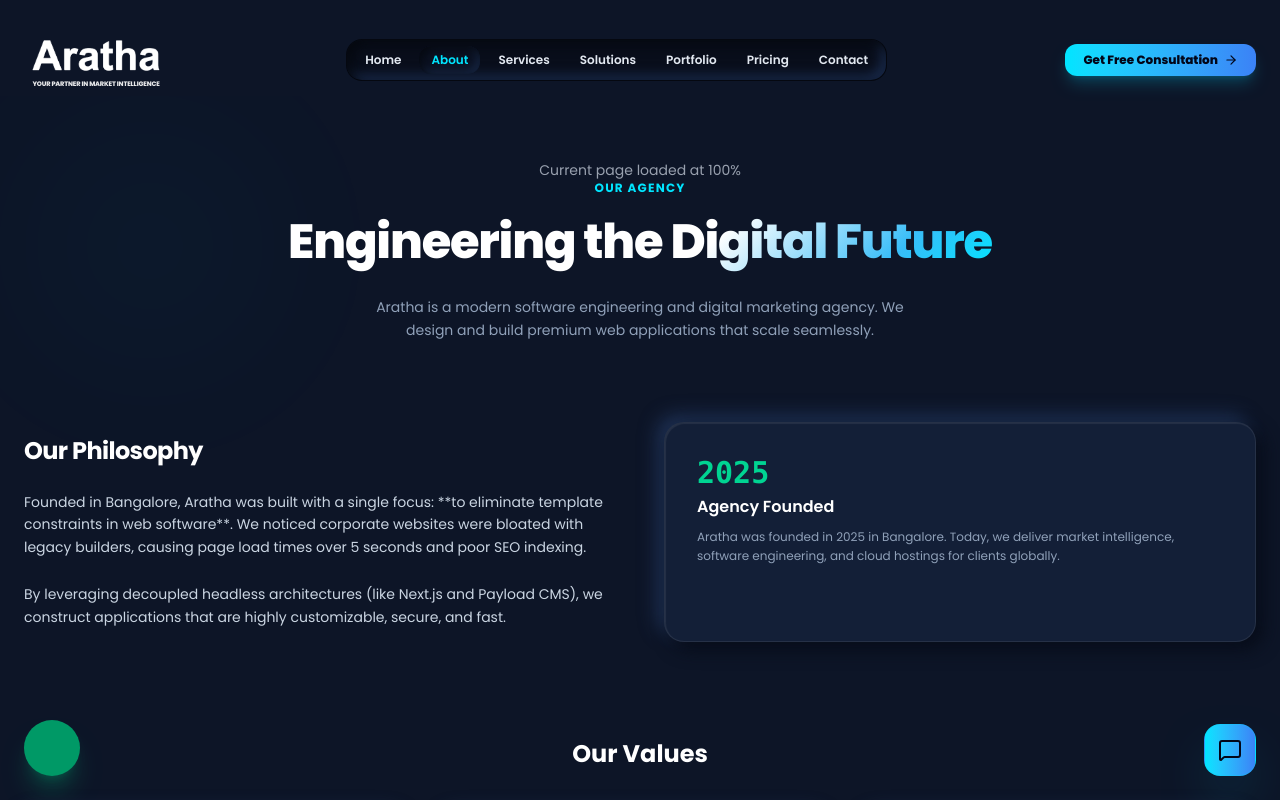
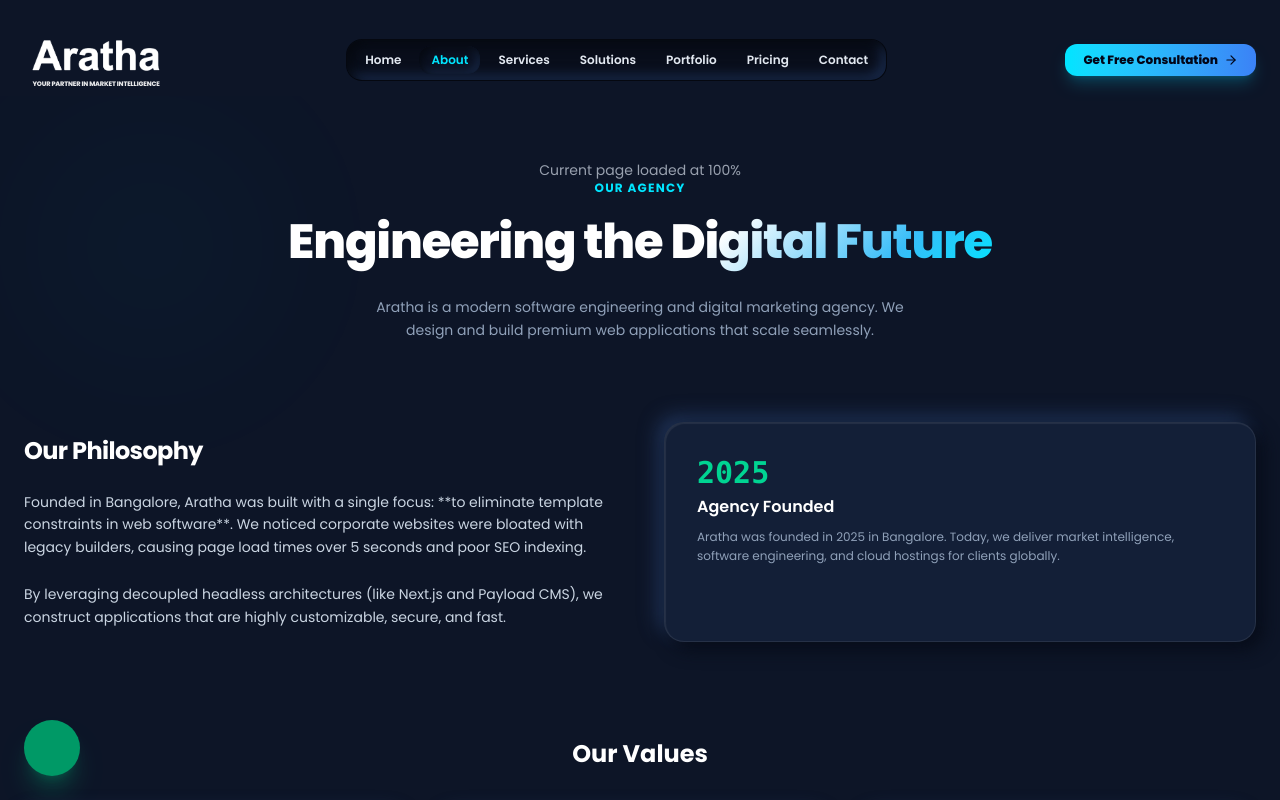
Before and after one commit to aratha-in/aratha_v2, a Next.js app: page /about in a window 1280 px wide. Shown: the top 800 px of the page. Built offline with nearby package versions, Linux system fonts and the light colour scheme.

Commit message:
Remove AI assistant modal and reposition WhatsApp button

```diff
--- a/frontend/app/layout.tsx
+++ b/frontend/app/layout.tsx
@@ -6,7 +6,7 @@ import Footer from "../components/footer/Footer";
 import WhatsAppFloat from "../components/sections/WhatsAppFloat";
 import "./globals.css";
 
-const AiAssistantModal = dynamic(() => import("../components/sections/AiAssistantModal"));
+
 
 const poppins = Poppins({
   variable: "--font-poppins",
@@ -209,7 +209,7 @@ export default function RootLayout({
         <main className="flex-1 pt-24">{children}</main>
         <Footer />
         <WhatsAppFloat />
-        <AiAssistantModal />
+
       </body>
     </html>
   );
--- a/src/app/(frontend)/layout.tsx
+++ b/src/app/(frontend)/layout.tsx
@@ -6,7 +6,7 @@ import Footer from "@/components/Footer";
 import WhatsAppFloat from "@/components/WhatsAppFloat";
 import "@/app/globals.css";
 
-const AiAssistantModal = dynamic(() => import("@/components/AiAssistantModal"));
+
 
 const poppins = Poppins({
   variable: "--font-poppins",
@@ -211,7 +211,7 @@ export default function RootLayout({
         <main className="flex-1 pt-24">{children}</main>
         <Footer />
         <WhatsAppFloat />
-        <AiAssistantModal />
+
       </body>
     </html>
   );
```
